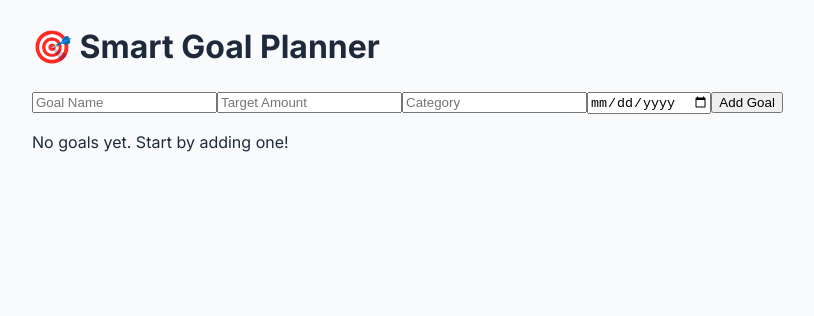
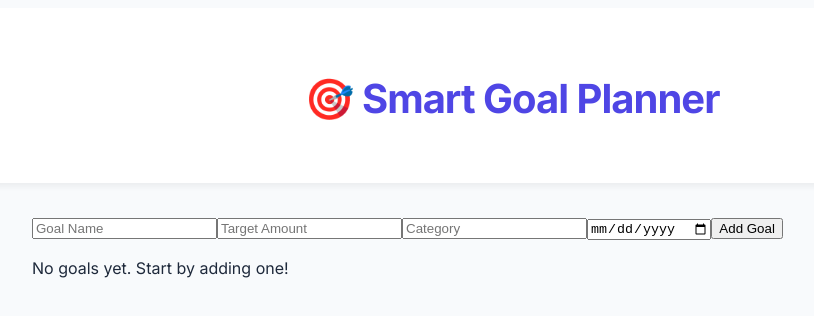
Before and after one commit to LyonHunchoNganga/smart-goal-planner, a React (Vite) app: page / in a window 1280 px wide. Shown: the top 316 px of the page, without its empty margins (128-942 px from the left). Built offline with nearby package versions, Linux system fonts and the light colour scheme; data requests are answered from the project's data file.

Commit message:
style(App): update component styling and layout

```diff
--- a/src/App.jsx
+++ b/src/App.jsx
@@ -1,15 +1,28 @@
+import React from "react";
 import { Routes, Route } from "react-router-dom";
+import { Toaster } from "react-hot-toast";
 import Home from "./pages/Home";
 import GoalDetails from "./pages/GoalDetails";
+import EditGoal from "./pages/EditGoal";
 
 export default function App() {
   return (
-    <div className="container mx-auto p-4">
-      <h1 className="text-3xl font-bold mb-4 text-center">🎯 Smart Goal Planner</h1>
-      <Routes>
-        <Route path="/" element={<Home />} />
-        <Route path="/goals/:id" element={<GoalDetails />} />
-      </Routes>
+    <div className="app-container">
+      <Toaster position="top-right" />
+      <header className="app-header">
+        <div className="container">
+          <h1 className="app-title">
+            🎯 Smart Goal Planner
+          </h1>
+        </div>
+      </header>
+      <main className="container">
+        <Routes>
+          <Route path="/" element={<Home />} />
+          <Route path="/goals/:id" element={<GoalDetails />} />
+          <Route path="/edit-goal/:id" element={<EditGoal />} />
+        </Routes>
+      </main>
     </div>
   );
 }
```
